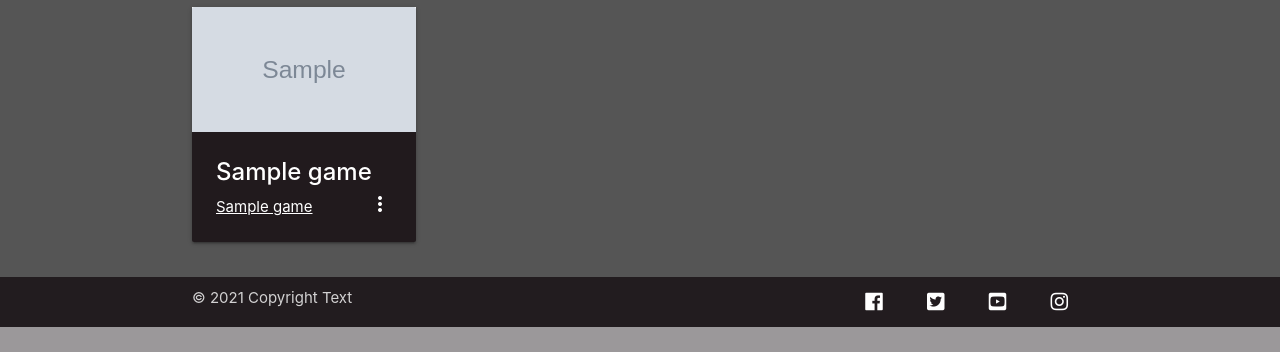
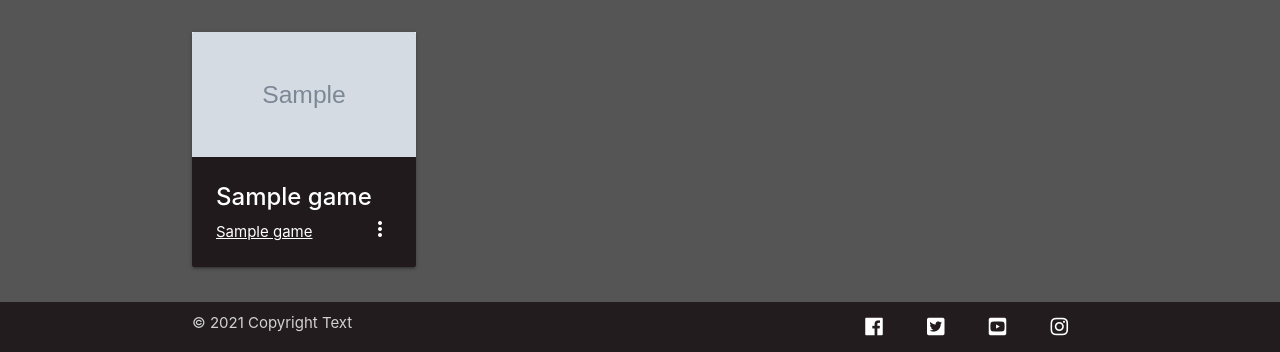
Before and after one commit to KevAndrews/Milestone_Project_3, a Flask app: page / in a window 1280 px wide. Shown: the part 565-917 px from the top of the page. Before the commit the page ends 892 px from the top, so only its background shows below. Run offline with Flask 2, Linux system fonts and the light colour scheme; grey boxes marked "Sample" are stand-in pictures; a database or web service that is not in the repository returns one stand-in record (values such as "Sample title"); some libraries are stand-ins or nearby versions.

Commit message:
Update game-display section CSS

```diff
--- a/static/css/style.css
+++ b/static/css/style.css
@@ -51,6 +51,12 @@ main {
 .pagination li a {
   color: #fff;
 }
+
+/* Custom code for game-display Section */
+.game-display {
+  margin-top: 25px;
+}
+
 
 /* Custom Code for Card images */
 .card .card-image img {
```
